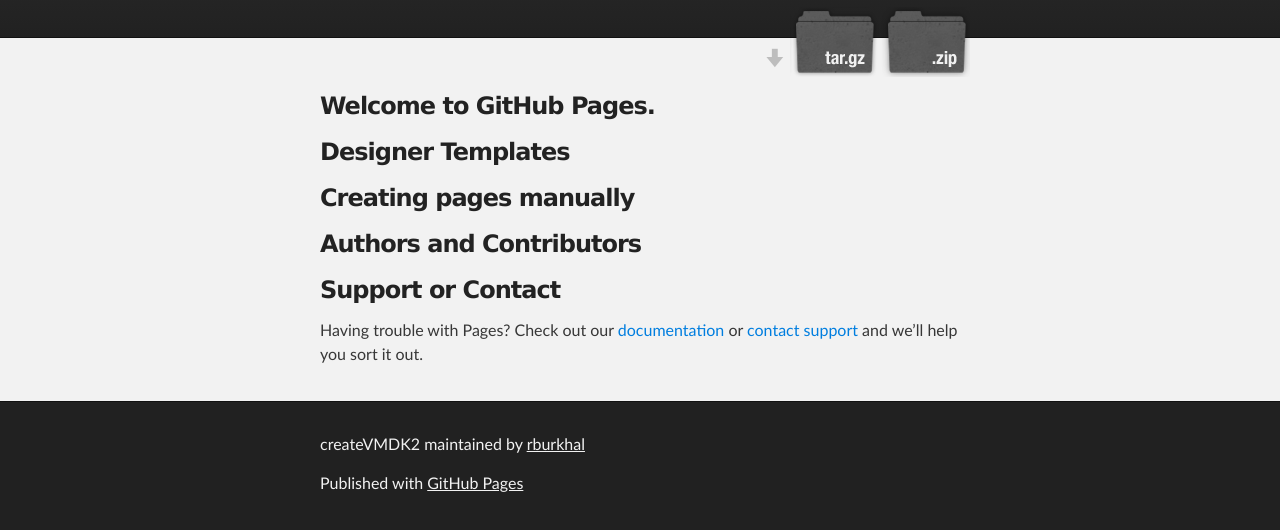
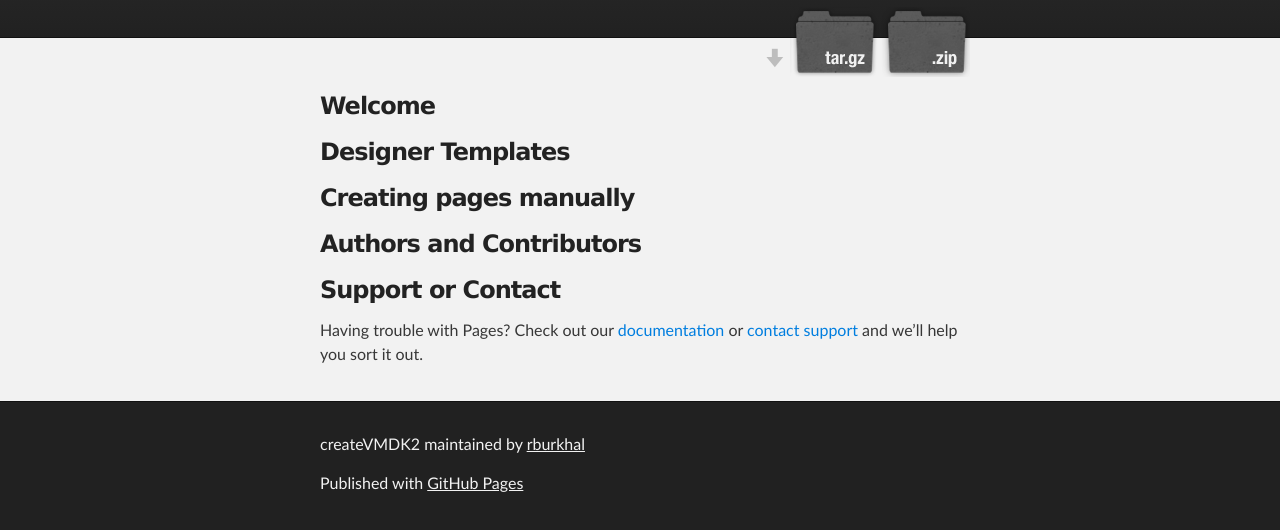
Before and after one commit to rburkhal/createVMDK2, a plain HTML site: page index.html in a window 1280 px wide. Shown: the part 208-738 px from the top of the page. Drawn offline with Linux system fonts and the light colour scheme.

Commit message:
Update index.html

```diff
--- a/index.html
+++ b/index.html
@@ -32,7 +32,7 @@
     <div id="main_content_wrap" class="outer">
       <section id="main_content" class="inner">
         <h3>
-<a id="welcome-to-github-pages" class="anchor" href="#welcome-to-github-pages" aria-hidden="true"><span class="octicon octicon-link"></span></a>Welcome to GitHub Pages.</h3>
+<a id="welcome" class="anchor" href="#welcome" aria-hidden="true"><span class="octicon octicon-link"></span></a>Welcome</h3>
 
 <h3>
 <a id="designer-templates" class="anchor" href="#designer-templates" aria-hidden="true"><span class="octicon octicon-link"></span></a>Designer Templates</h3>
```
